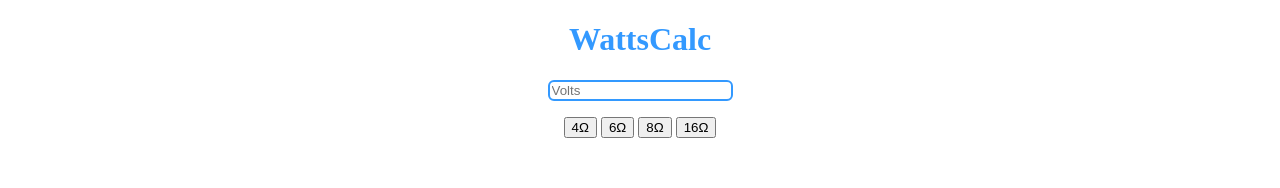
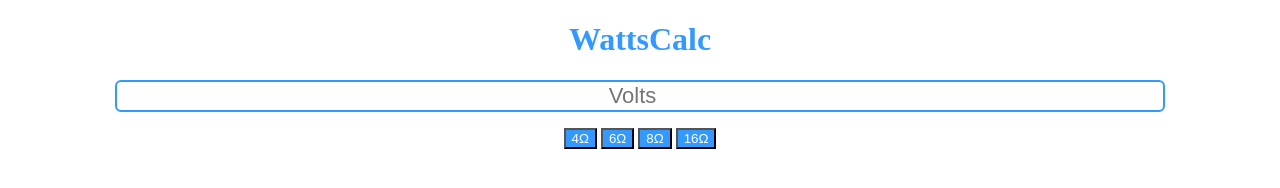
Before and after one commit to 97pedros/ampcalc, a plain HTML site: page code/html/index.html in a window 1280 px wide. Drawn offline with Linux system fonts and the light colour scheme.

Commit message:
checkpoint do estilo

```diff
--- a/code/css/style.css
+++ b/code/css/style.css
@@ -11,6 +11,22 @@ h1
 
 #txt_volts
 {
+    font-size: 22px;
+    color: #3399ff;
     border: 2px solid #3399ff;
     border-radius: 6px;
+    padding-left: 30%;
+    padding-right: 30%;
+    text-align: center;
 }
+
+#txt_volts :active
+{
+    border: 2px solid #3399ff;
+}
+
+button
+{
+    color: #ffffff;
+    background-color: #3399ff;
+}
```
